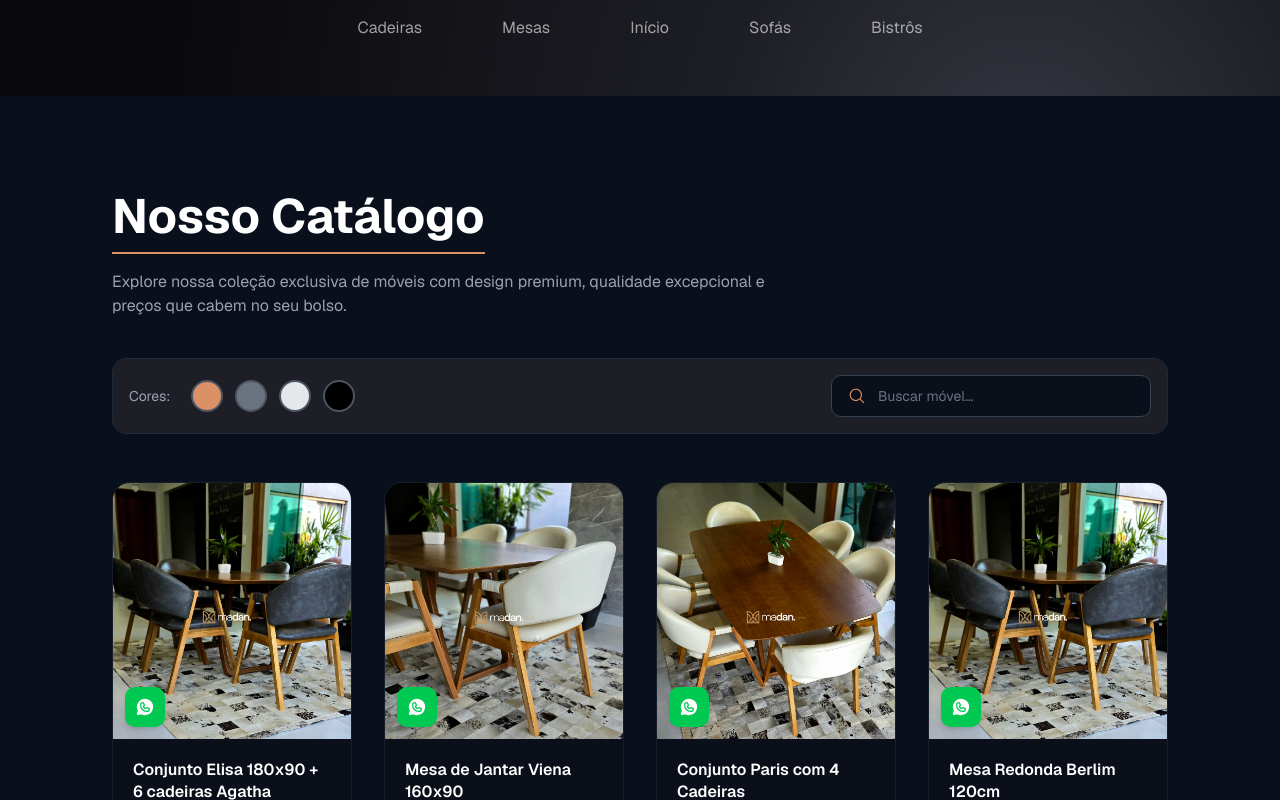
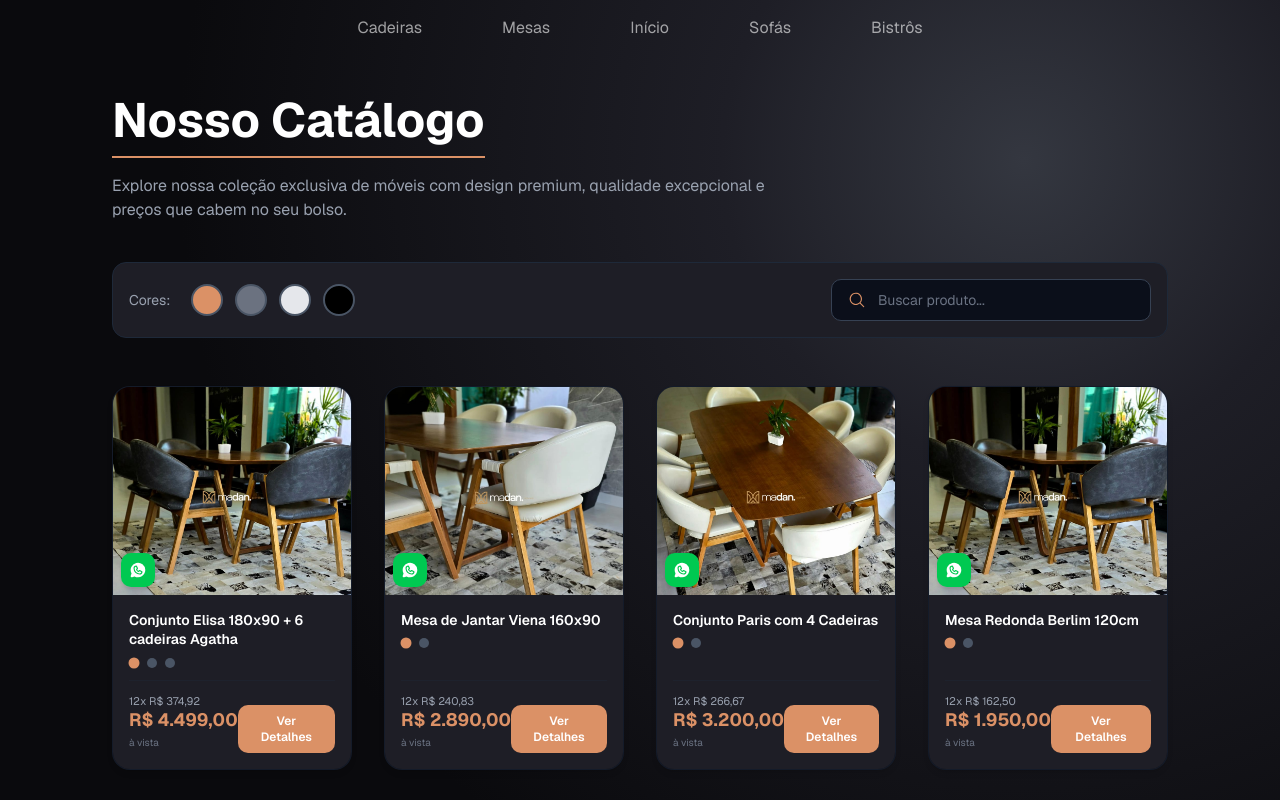
Before and after one commit to KkauDev/catalogo-moveleiro, a Next.js app: page /produtos in a window 1280 px wide. Built offline with nearby package versions, Linux system fonts and the light colour scheme.

Commit message:
atualizando pagina de produtos, cards e layout

```diff
--- a/src/app/introducao/page.tsx
+++ b/src/app/introducao/page.tsx
@@ -33,7 +33,6 @@
   return (
     <section className="w-full flex flex-col items-center py-16 px-4 overflow-hidden">
       <div className="w-full max-w-6xl flex flex-col md:flex-row items-center justify-center gap-10">
-        {/* IMAGEM */}
         <motion.div
           initial={{ opacity: 0, x: -50 }}
           whileInView={{ opacity: 1, x: 0 }}
@@ -45,13 +44,12 @@
             <Image
               src={mesa4}
               alt="Mesa Madan"
-              className="w-full h-48 sm:h-64 md:h-420px object-cover transition duration-500 hover:scale-105 hover:brightness-110"
+              className="w-full h-48 sm:h-64 md:h-420px object-cover "
               priority
             />
           </div>
         </motion.div>
 
-        {/* TEXTO */}
         <motion.div
           initial="hidden"
           whileInView="visible"
@@ -116,7 +114,7 @@
             <motion.div
               key={i}
               variants={itemVariants}
-              className="bg-[#1E1E26] p-6 rounded-xl border border-[#BF925A]/20 transition duration-300 hover:-translate-y-2 hover:shadow-xl hover:shadow-[#BF925A]/10 hover:border-[#BF925A] flex-1 min-w-250px max-w-[320px]"
+              className="bg-[#1E1E26] p-6 rounded-xl border border-[#BF925A]/20  flex-1 min-w-250px max-w-[320px]"
             >
               <Icon
                 size={32}
--- a/src/app/produtos/ProductCard.tsx
+++ b/src/app/produtos/ProductCard.tsx
@@ -10,7 +10,6 @@
 export default function ProductCard({ product }: { product: Product }) {
   const [imgIndex, setImgIndex] = useState<number>(0);
 
-  // Formatador local de moeda
   const formatPrice = (price: number) => {
     return new Intl.NumberFormat("pt-BR", {
       style: "currency",
@@ -20,14 +19,14 @@
 
   return (
     <motion.div
-      className="bg-[#0b0f1a] rounded-2xl overflow-hidden shadow-lg border border-gray-800/60 hover:border-[#DB9166]/50 transition-colors flex flex-col"
+      className="bg-[#0b0f1a] rounded-2xl overflow-hidden shadow-md border border-gray-800/50 flex flex-col transition duration-300 hover:-translate-y-1 hover:shadow-xl"
       variants={{
         hidden: { opacity: 0, y: 40 },
         visible: { opacity: 1, y: 0 },
       }}
     >
-      {/* IMAGEM E LINK */}
-      <div className="relative w-full h-64 overflow-hidden group">
+      {/* IMAGEM */}
+      <div className="relative w-full h-52 overflow-hidden group">
         <Link href={`/produtos/${product.slug}`}>
           <Image
             src={product.images[imgIndex]}
@@ -37,29 +36,29 @@
           />
         </Link>
 
-        {/* BOTÃO WHATSAPP DIRETO */}
+        {/* WHATSAPP */}
         <a
           href={`https://wa.me/554115578859?text=Olá,%20gostaria%20de%20saber%20mais%20sobre:%20${product.name}`}
           target="_blank"
           rel="noopener noreferrer"
-          className="absolute bottom-3 left-3 bg-green-500 p-2.5 rounded-lg shadow-md hover:scale-105 hover:brightness-110 active:scale-95 transition z-10"
+          className="absolute bottom-2 left-2 bg-green-500 p-2 rounded-lg shadow-md hover:scale-105 active:scale-95 transition z-10"
         >
-          <WhatsappLogo size={20} weight="fill" className="text-white" />
+          <WhatsappLogo size={18} weight="fill" className="text-white" />
         </a>
       </div>
 
       {/* CONTEÚDO */}
-      <div className="p-5 text-white flex flex-col flex-1 justify-between">
-        <div className="mb-4">
+      <div className="bg-[#1E1E26] px-4 py-4 text-white flex flex-col flex-1 justify-between">
+        <div className="mb-3">
           <Link href={`/produtos/${product.slug}`}>
-            <h3 className="text-base font-semibold mb-3 leading-snug hover:text-[#DB9166] transition-colors line-clamp-2">
+            <h3 className="text-sm font-semibold leading-snug mb-2">
               {product.name}
             </h3>
           </Link>
 
-          {/* CONTROLES DE IMAGEM (BOLINHAS) */}
+          {/* BOLINHAS */}
           {product.images.length > 1 && (
-            <div className="flex gap-2 mb-2">
+            <div className="flex gap-2">
               {product.images.map((_, i) => (
                 <div
                   key={i}
@@ -67,7 +66,7 @@
                   className={`w-2.5 h-2.5 rounded-full cursor-pointer transition ${
                     imgIndex === i
                       ? "bg-[#DB9166] scale-110"
-                      : "bg-gray-600 hover:bg-gray-400 hover:scale-110"
+                      : "bg-gray-600 hover:bg-gray-400"
                   }`}
                 />
               ))}
@@ -75,20 +74,22 @@
           )}
         </div>
 
-        {/* PREÇOS E BOTÃO DETALHES */}
-        <div className="flex justify-between items-end mt-auto pt-2 border-t border-gray-800/50">
+        {/* PREÇO + BOTÃO */}
+        <div className="flex justify-between items-end pt-3 border-t border-gray-800/40">
           <div>
-            <span className="text-xs text-gray-400 block">
+            <span className="text-[11px] text-gray-400 block">
               12x {formatPrice(product.price / 12)}
             </span>
-            <p className="text-xl font-bold text-[#DB9166] leading-none mt-1">
+
+            <p className="text-lg font-bold text-[#DB9166] leading-none mt-0.5">
               {formatPrice(product.price)}
             </p>
+
             <span className="text-[10px] text-gray-500">à vista</span>
           </div>
 
           <Link href={`/produtos/${product.slug}`}>
-            <button className="bg-[#1E1E26] border border-[#DB9166]/50 text-[#DB9166] px-4 py-2 rounded-lg text-sm font-semibold hover:bg-[#DB9166] hover:text-white hover:scale-105 active:scale-95 transition duration-300">
+            <button className="bg-[#DB9166] px-4 py-2 rounded-lg text-xs font-semibold hover:bg-[#c67f55] hover:scale-105 active:scale-95 transition duration-300">
               Ver Detalhes
             </button>
           </Link>
--- a/src/app/produtos/page.tsx
+++ b/src/app/produtos/page.tsx
@@ -11,7 +11,6 @@
   const [searchTerm, setSearchTerm] = useState("");
   const [loading, setLoading] = useState(true);
 
-  // Busca de Dados (Mock da API)
   useEffect(() => {
     const fetchProducts = async () => {
       const data = await getProducts();
@@ -21,14 +20,12 @@
     fetchProducts();
   }, []);
 
-  // Filtragem dinâmica client-side
   const filteredProducts = produtos.filter((p) =>
     p.name.toLowerCase().includes(searchTerm.toLowerCase()),
   );
 
   return (
-    <div className="px-4 md:px-10 lg:px-28 pt-24 pb-16 min-h-screen bg-[#0A0F1C]">
-      {/* TÍTULO */}
+    <div className="px-4 md:px-10 lg:px-28 pb-16 min-h-screen">
       <div className="mb-10 text-center md:text-left">
         <h1 className="text-4xl md:text-5xl font-bold text-white border-b-2 border-[#DB9166] inline-block pb-3">
           Nosso Catálogo
@@ -39,9 +36,7 @@
         </p>
       </div>
 
-      {/* FILTROS + PESQUISA */}
       <div className="flex flex-col md:flex-row justify-between items-center gap-6 mb-12 bg-[#1E1E26] p-4 rounded-xl border border-gray-800">
-        {/* CORES */}
         <div className="flex gap-3 items-center">
           <span className="text-sm text-gray-400 mr-2 hidden sm:inline">
             Cores:
@@ -55,12 +50,11 @@
           ))}
         </div>
 
-        {/* SEARCH */}
         <div className="flex items-center border border-gray-700 rounded-lg px-4 py-2.5 w-full md:w-80 bg-[#0b0f1a] text-white transition duration-300 hover:border-[#DB9166] focus-within:border-[#DB9166] focus-within:ring-1 focus-within:ring-[#DB9166]">
           <MagnifyingGlass size={20} className="text-[#DB9166]" />
           <input
             type="text"
-            placeholder="Buscar móvel..."
+            placeholder="Buscar produto..."
             value={searchTerm}
             onChange={(e) => setSearchTerm(e.target.value)}
             className="bg-transparent outline-none ml-3 w-full text-sm placeholder:text-gray-500 text-white"
@@ -68,7 +62,6 @@
         </div>
       </div>
 
-      {/* LOADING OU GRID */}
       {loading ? (
         <div className="flex justify-center items-center h-64">
           <div className="animate-spin rounded-full h-12 w-12 border-t-2 border-b-2 border-[#DB9166]"></div>
```
